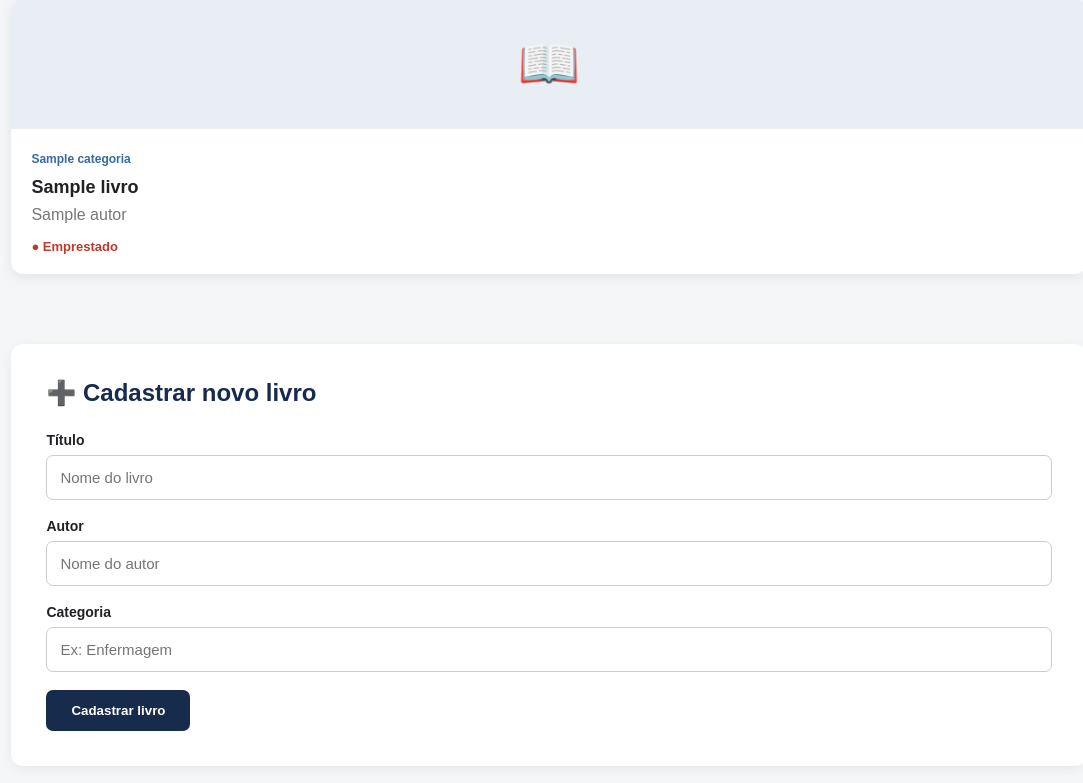
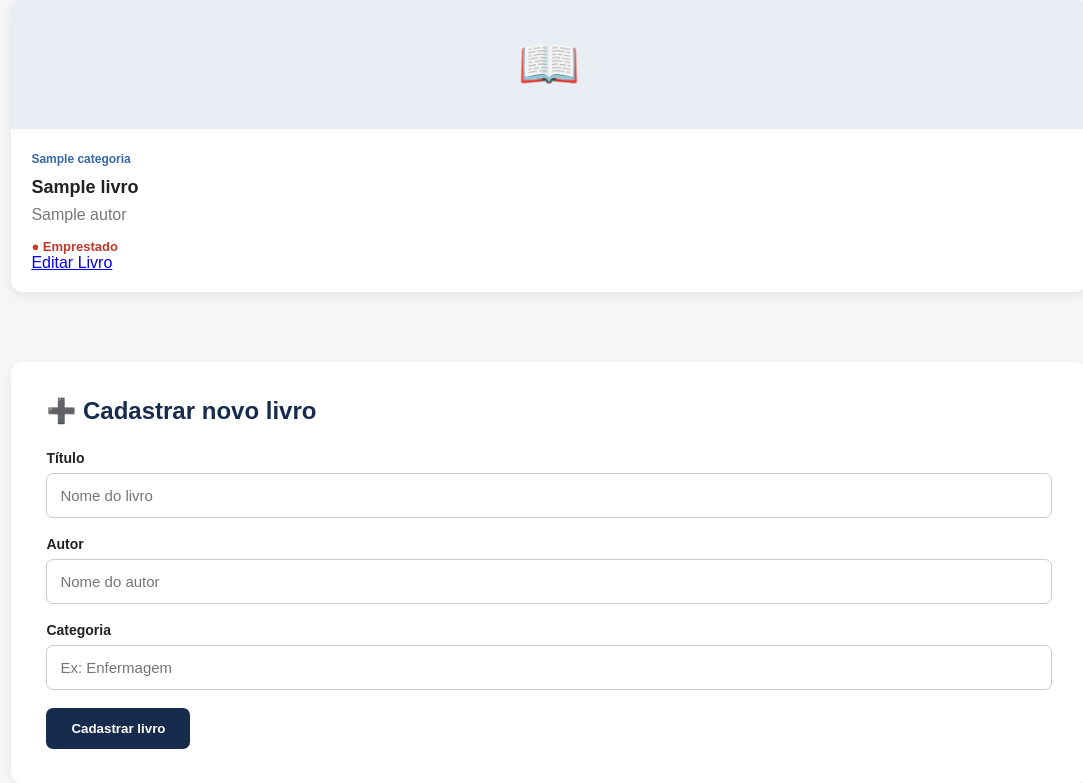
Before and after one commit to kauavinicius090807-lgtm/Projeto-ESB, a Flask app: template TG/template/index.html in a window 1280 px wide. Shown: the part 511-1294 px from the top of the page, without its empty margins (91-1174 px from the left). Run offline with Flask 3, Linux system fonts and the light colour scheme; the template is opened without the code that fills it: most values are stand-ins (such as "Sample title", 1, 10 or a date in 2020).

Commit message:
Update index.html

```diff
--- a/TG/template/index.html
+++ b/TG/template/index.html
@@ -102,6 +102,8 @@
                             ● Emprestado
                         </div>
 
+                        <a href="/editar/{{ id }}" class="btn-editar">Editar Livro</a>
+
                         {% endif %}
 
                     </div>
```
